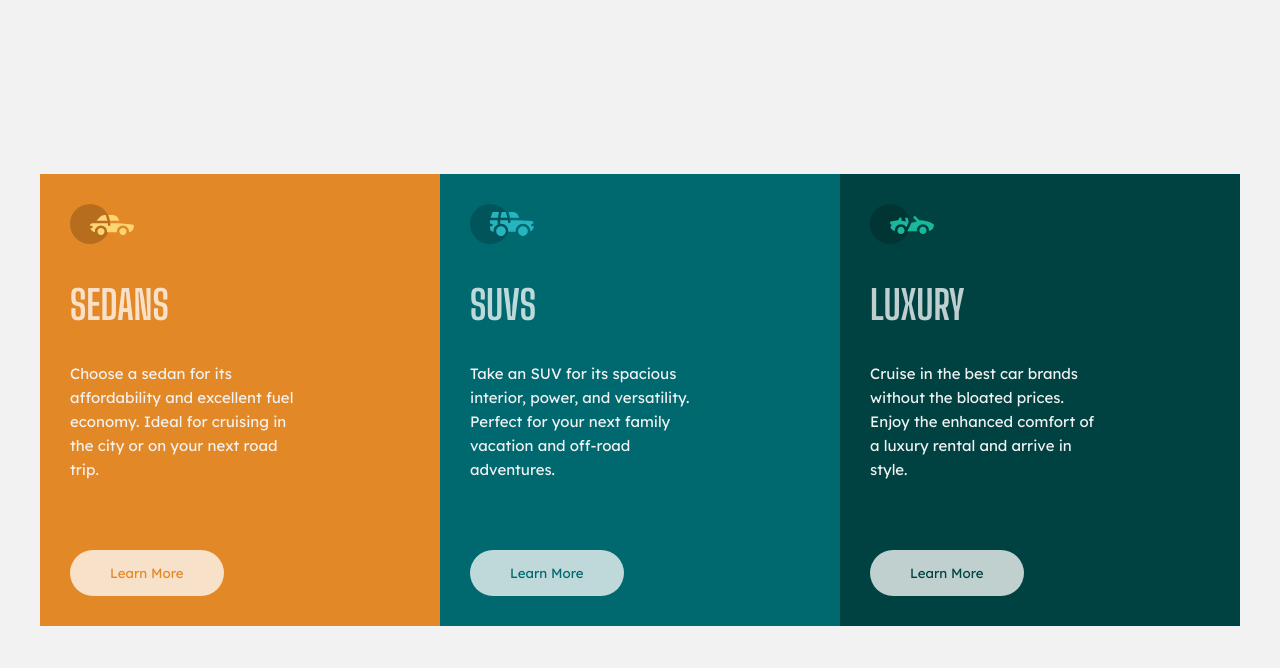
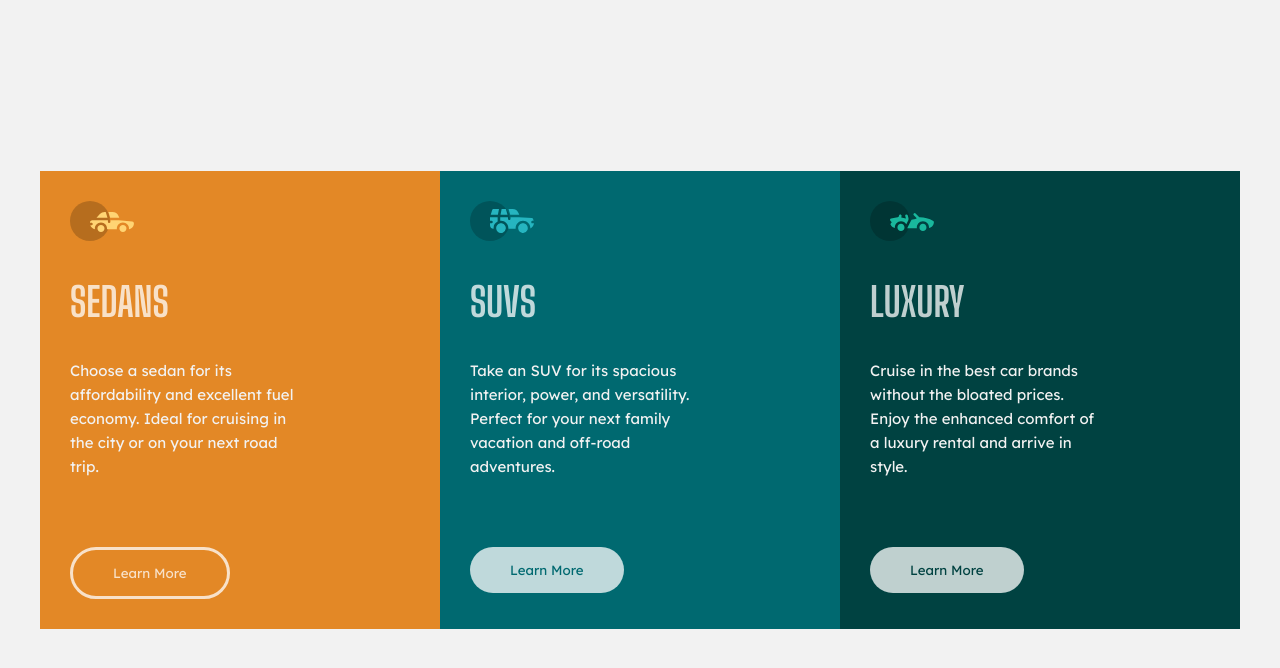
Before and after one commit to royeradames/3-column-card, a React (Create React App) app: page / in a window 1280 px wide. In both pictures the pointer is over the button 146 px from the left and 573 px from the top of the page. Shown: the top 668 px of the page. Built offline with nearby package versions, Linux system fonts and the light colour scheme.

Commit message:
📦when button hover change colors

```diff
--- a/src/styles/_global.scss
+++ b/src/styles/_global.scss
@@ -65,5 +65,10 @@ $gray-100: hsl(0, 0%, 95%);
         padding: 1.5rem 4rem;
         font-family: 'Lexend Deca', sans-serif;
         cursor: pointer;
+        &:hover{
+            background-color: rgba(255, 255, 255, 0);
+            border: solid .3rem $white-100;
+            color: $white-100;
+        }
     }
 }
```
